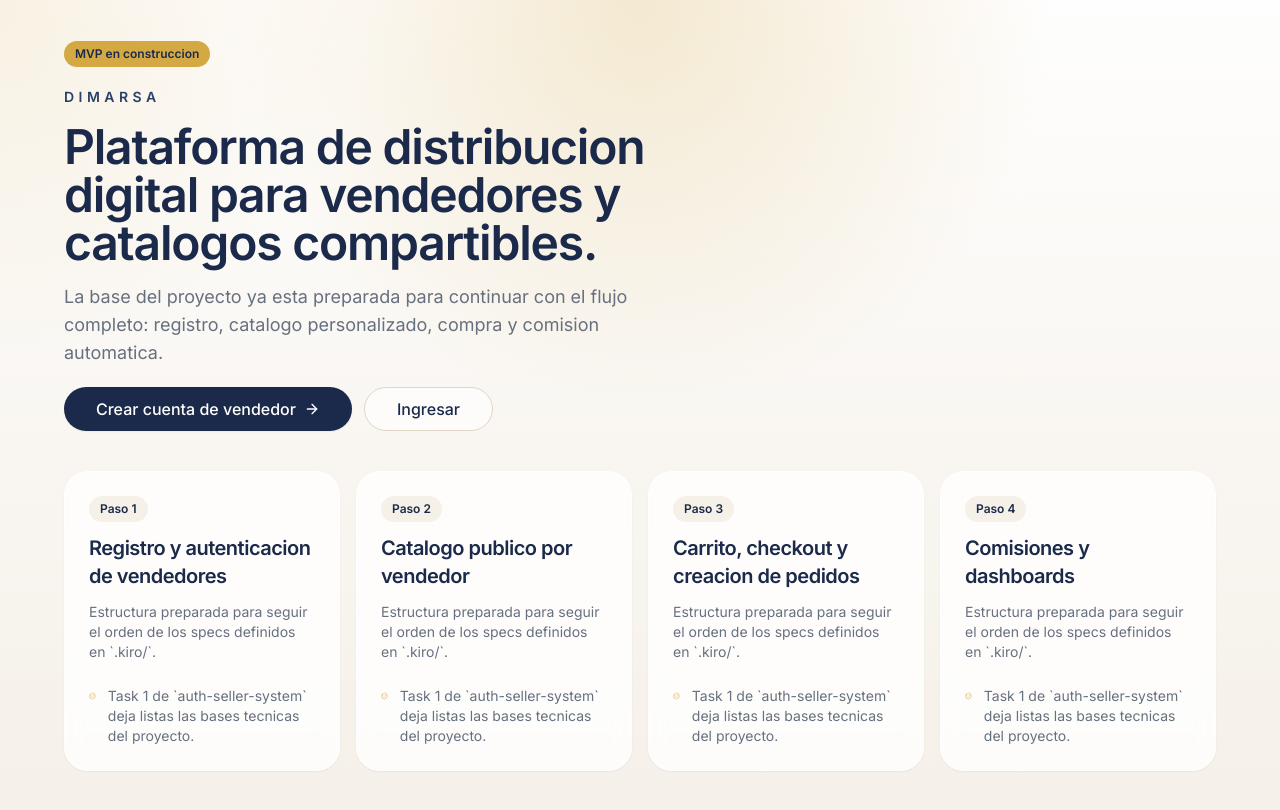
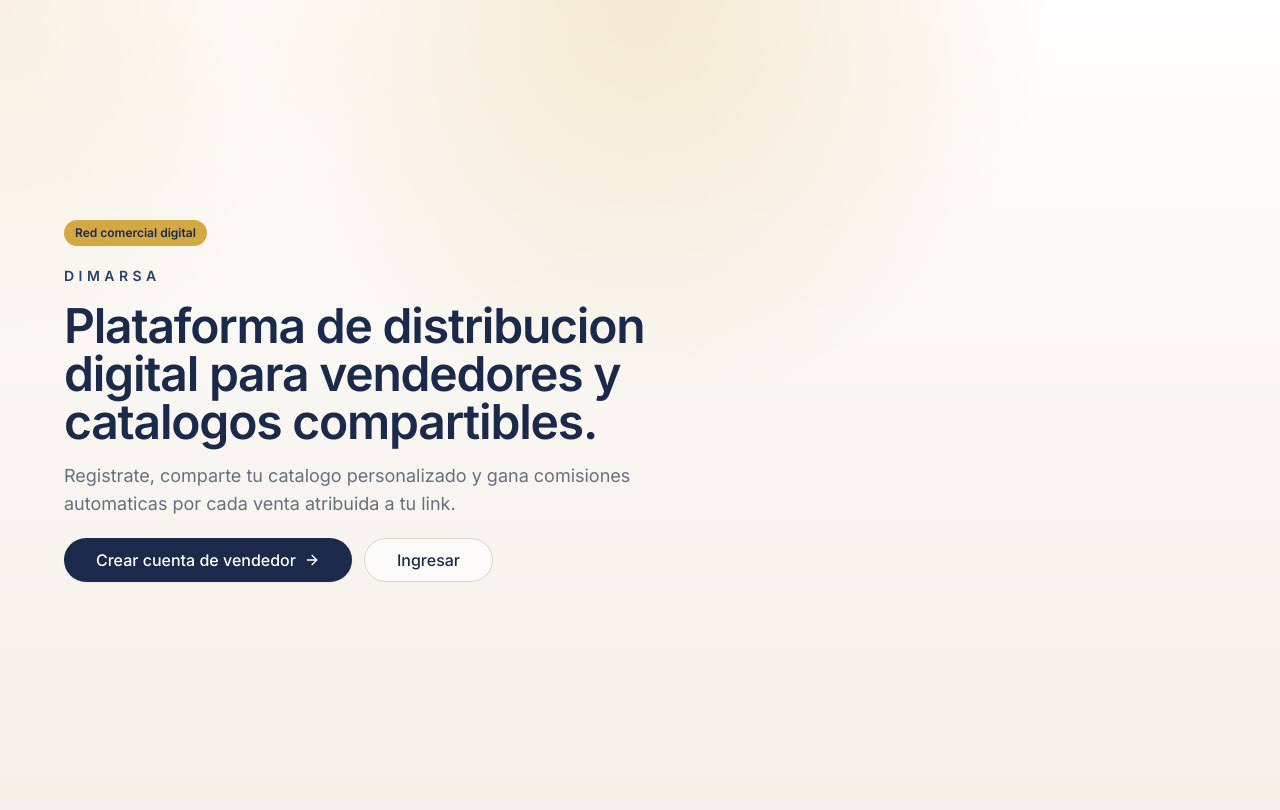
Before and after one commit to daymler83/dimarsa, a Next.js app: page / in a window 1280 px wide. Built offline with nearby package versions, Linux system fonts and the light colour scheme.

Commit message:
Remove dev-scaffolding "Paso 1-4 / Task" cards from landing page
That grid referenced internal spec/task names (auth-seller-system,
.kiro/) meant for development tracking, not for an investor-facing
landing page. Keeps just the hero + CTA.

```diff
--- a/src/app/page.tsx
+++ b/src/app/page.tsx
@@ -1,23 +1,15 @@
 import Link from "next/link";
-import { ArrowRight, BadgeCheck } from "lucide-react";
+import { ArrowRight } from "lucide-react";
 
 import { Badge } from "@/components/ui/badge";
 import { Button } from "@/components/ui/button";
-import { Card, CardContent, CardDescription, CardHeader, CardTitle } from "@/components/ui/card";
-
-const buildSteps = [
-  "Registro y autenticacion de vendedores",
-  "Catalogo publico por vendedor",
-  "Carrito, checkout y creacion de pedidos",
-  "Comisiones y dashboards",
-];
 
 export default function HomePage() {
   return (
     <main className="min-h-screen bg-brand-radial px-4 py-10 sm:px-6 lg:px-8">
       <div className="mx-auto flex min-h-[calc(100vh-5rem)] max-w-6xl flex-col justify-center gap-10">
         <div className="max-w-2xl space-y-5">
-          <Badge className="bg-gold text-navy hover:bg-gold-light">MVP en construccion</Badge>
+          <Badge className="bg-gold text-navy hover:bg-gold-light">Red comercial digital</Badge>
           <div className="space-y-4">
             <p className="text-sm font-semibold uppercase tracking-[0.32em] text-navy-light">
               Dimarsa
@@ -26,8 +18,8 @@ export default function HomePage() {
               Plataforma de distribucion digital para vendedores y catalogos compartibles.
             </h1>
             <p className="max-w-xl text-base leading-7 text-muted-foreground sm:text-lg">
-              La base del proyecto ya esta preparada para continuar con el flujo completo:
-              registro, catalogo personalizado, compra y comision automatica.
+              Registrate, comparte tu catalogo personalizado y gana comisiones automaticas por
+              cada venta atribuida a tu link.
             </p>
           </div>
           <div className="flex flex-col gap-3 sm:flex-row">
@@ -47,26 +39,6 @@ export default function HomePage() {
             </Button>
           </div>
         </div>
-
-        <div className="grid gap-4 md:grid-cols-2 xl:grid-cols-4">
-          {buildSteps.map((step, index) => (
-            <Card key={step} className="border-white/60 bg-white/80 shadow-brand backdrop-blur">
-              <CardHeader className="space-y-3">
-                <Badge variant="secondary" className="w-fit bg-cream text-navy">
-                  Paso {index + 1}
-                </Badge>
-                <CardTitle className="text-xl text-navy">{step}</CardTitle>
-                <CardDescription>
-                  Estructura preparada para seguir el orden de los specs definidos en `.kiro/`.
-                </CardDescription>
-              </CardHeader>
-              <CardContent className="flex items-start gap-3 text-sm text-muted-foreground">
-                <BadgeCheck className="mt-0.5 h-4 w-4 text-gold" />
-                <p>Task 1 de `auth-seller-system` deja listas las bases tecnicas del proyecto.</p>
-              </CardContent>
-            </Card>
-          ))}
-        </div>
       </div>
     </main>
   );
```
